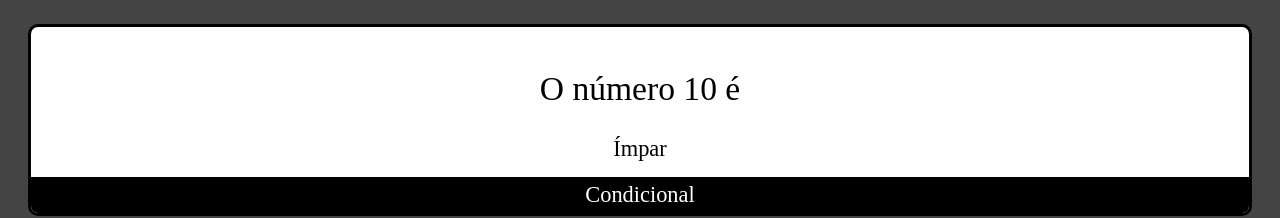
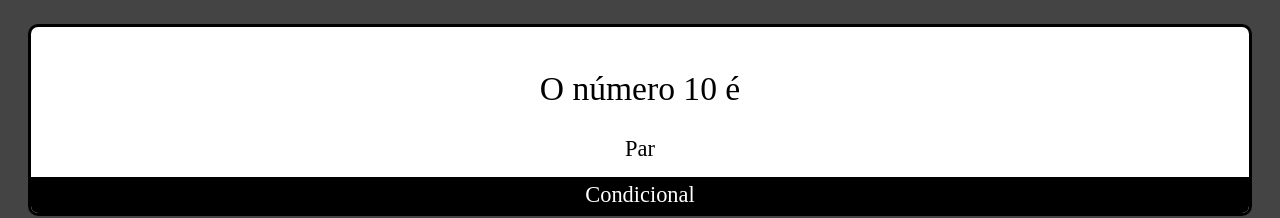
Before and after one commit to jpdev01/reactjs, a React (Create React App) app: page / in a window 1280 px wide. Shown: the part 599-817 px from the top of the page. Built offline with nearby package versions, Linux system fonts and the light colour scheme.

Commit message:
correcao na verificacao de numero par

```diff
--- a/src/components/Conditional.jsx
+++ b/src/components/Conditional.jsx
@@ -6,7 +6,7 @@ export default props => {
         <div>
             <h2>O número {props.number} é </h2>
             {
-                props % 2 == 0 ?
+                props.number % 2 == 0 ?
                     <span>Par</span>
                     :
                     <span>Ímpar</span>
```
